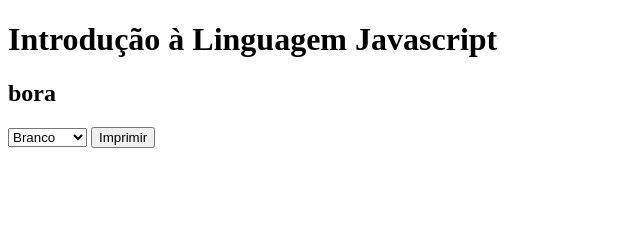
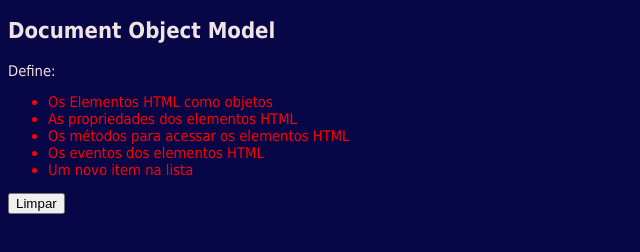
Before and after one commit to Renato007/Treinamento-StartSe, a plain HTML site: page codigos/aula-js/intro_js.html in a window 1280 px wide. Shown: the whole page, without its empty margins (0-640 px from the left). Drawn offline with Linux system fonts and the light colour scheme.

Commit message:
aula 01 js -Introdução ao DOM

```diff
--- a/codigos/aula-js/intro_js.html
+++ b/codigos/aula-js/intro_js.html
@@ -1,22 +1,33 @@
 <!DOCTYPE html>
 <html lang="pt-br">
-<head>
-    <meta charset="UTF-8">
-    <meta http-equiv="X-UA-Compatible" content="IE=edge">
-    <meta name="viewport" content="width=device-width, initial-scale=1.0">
-    <title>Aula de Javascript</title>
-</head>
-<body>
-    <h1 id="titulo">Introdução à Linguagem Javascript</h1>
-    <h2 id="sub_titulo">bora</h2>
-    <select name="" id="coresFundo" onchange="mudaCorFundo()">
-        <option value="white">Branco</option>
-        <option value="blue">Azul</option>
-        <option value="yellow">Amarelo</option>
-        <option value="red">Vermelho</option>
-    </select>
+  <head>
+    <meta charset="UTF-8" />
+    <meta http-equiv="X-UA-Compatible" content="IE=edge" />
+    <meta name="viewport" content="width=device-width, initial-scale=1.0" />
+    <title>Ultima aula sobre DOM</title>
+    <style>
+      body {
+        background: rgb(7, 7, 71);
+        color: rgb(239, 227, 227);
+        font: 11pt Tahoma;
+      }
 
-    <button onclick="print()">Imprimir</button>
-    <script src="./js_Array.js"></script>
-</body>
+      ul.novoponteiro {
+        cursor: pointer;
+        color: yellow;
+      }
+    </style>
+  </head>
+  <body>
+    <h2>Document Object Model</h2>
+    <p>Define:</p>
+    <ul id="lista">
+      <li>Os Elementos HTML como objetos</li>
+      <li>As propriedades dos elementos HTML</li>
+      <li>Os métodos para acessar os elementos HTML</li>
+      <li>Os eventos dos elementos HTML</li>
+    </ul>
+    <button>Limpar</button>
+    <script src="./js_DOM.js"></script>
+  </body>
 </html>
--- /dev/null
+++ b/codigos/aula-js/js_DOM.js
@@ -0,0 +1,39 @@
+
+//Pegando o elemento lista
+const lista = document.querySelector('#lista');
+
+//Atribuindo a uma variavel um elemento HTML
+const elementoLi =document.createElement('li');
+
+lista.className = "novoponteiro";
+//lista.setAttribute('class','novoponteiro');
+
+lista.style.color ='red'
+
+
+//atribuir para dentro do elemento HTMl o conteudo
+elementoLi.textContent ="Um novo item na lista";
+
+//Apagar todos os itens
+const filhosDaLista = lista.querySelectorAll('li')
+
+for (filho of filhosDaLista){
+   // lista.removeChild(filho);
+}
+
+
+//adiconar um item no elemento pai
+lista.appendChild(elementoLi)
+
+
+//trabalhando com o botão
+
+const botao = document.querySelector('button');
+botao.addEventListener(
+    'click',  function(){
+lista.remove();
+    }
+);
+
+
+console.log(lista);
```
